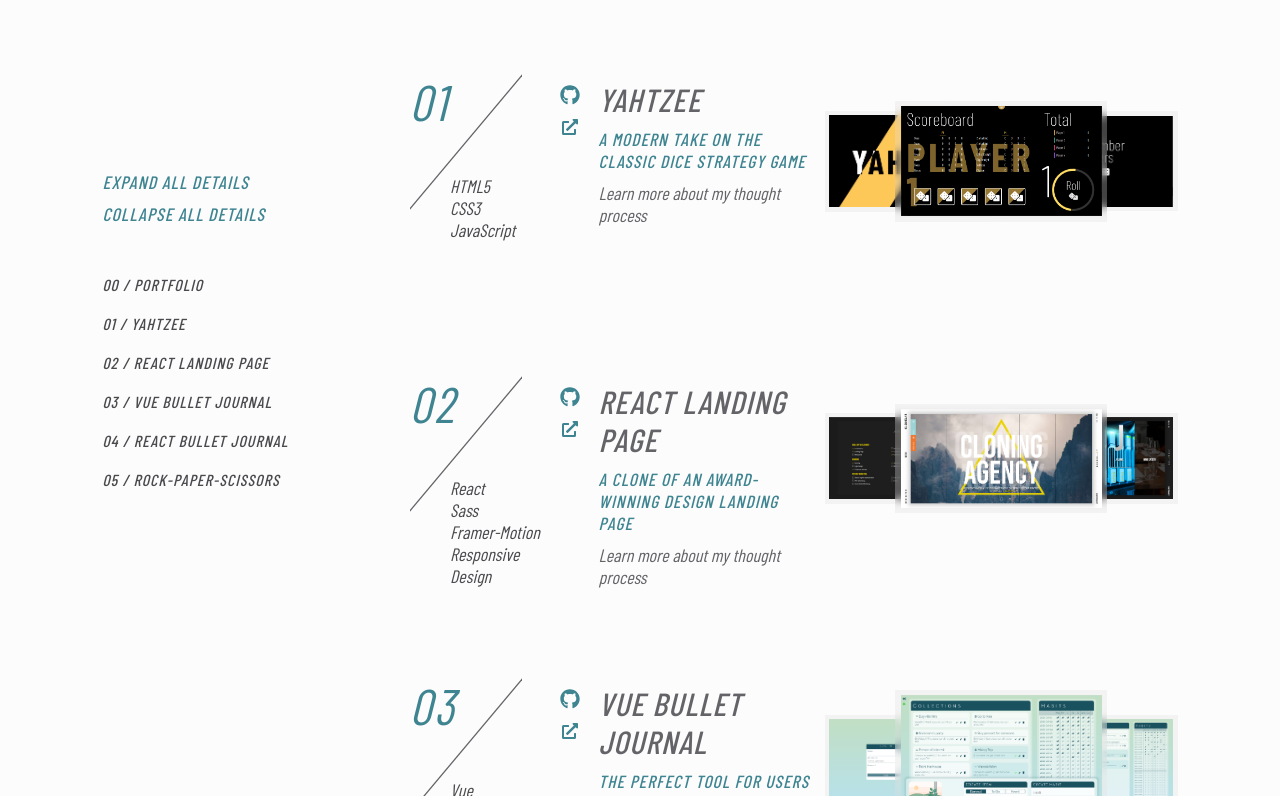
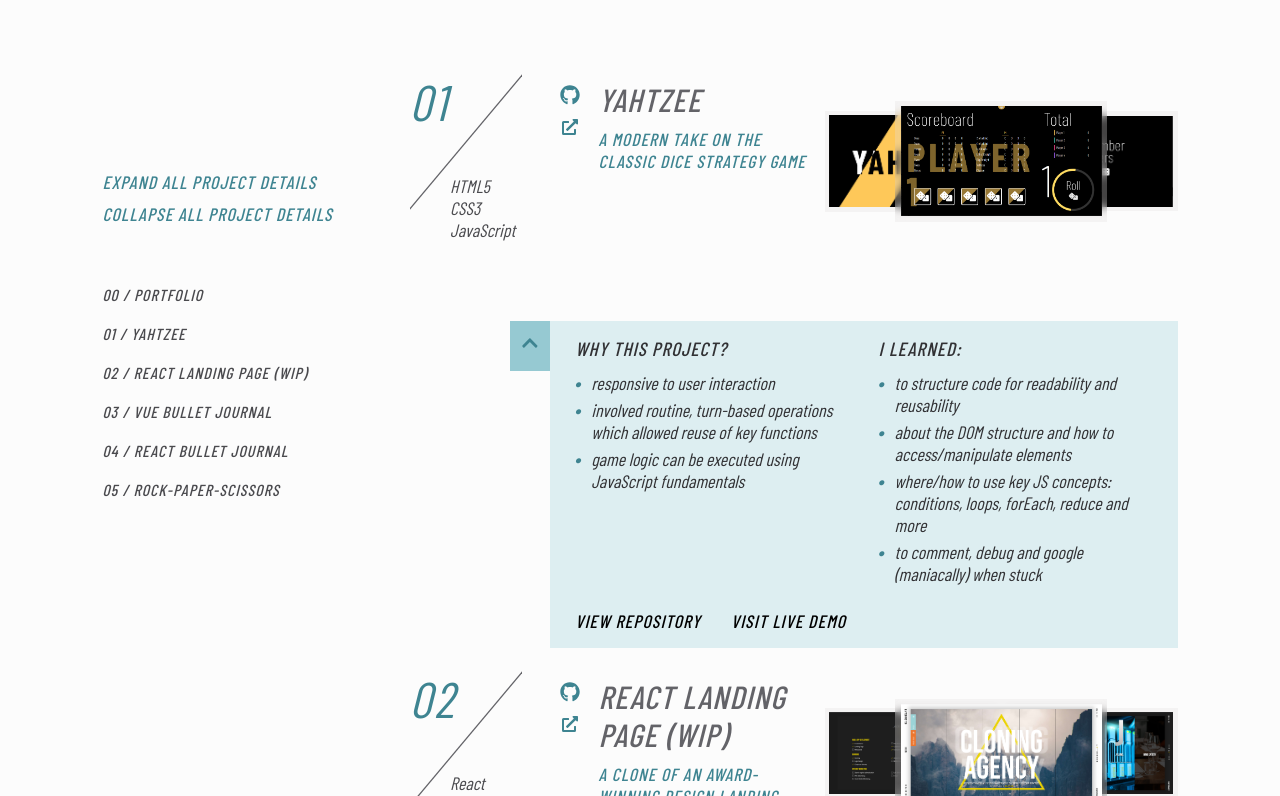
Before and after one commit to vkwho4250/vh-portfolio, a React (Create React App) app: page / in a window 1280 px wide. Shown: the part 2004-2800 px from the top of the page. Built offline with nearby package versions, Linux system fonts and the light colour scheme; a web font is replaced by a local one.

Commit message:
updated project navigation button display

```diff
--- a/src/components/ProjectNavLink.js
+++ b/src/components/ProjectNavLink.js
@@ -25,9 +25,7 @@ function ProjectNavLink({ project, index, changeCursorActive }) {
         onMouseEnter={changeCursorActive}
         onMouseLeave={changeCursorActive}
       >
-            <h5>{`${String(index + 1).padStart(2, "0")} / ${
-               project.title
-            }`}</h5>
+        <h5>{`${String(index + 1).padStart(2, "0")} / ${project.title}`}</h5>
 
         <motion.div
           className="details"
--- a/src/components/ProjectPanel.js
+++ b/src/components/ProjectPanel.js
@@ -27,9 +27,9 @@ function ProjectPanel({
         break;
     }
 
-      // allows expand/collapse of *all* panel details even if some are already open/close
+    // allows expand/collapse of *all* panel details even if some are already opened/closed
     setAllDetails("");
-   }, [allDetails]);
+  }, [allDetails, setAllDetails]);
 
   const handleDetails = () => setShowDetails(!showDetails);
 
@@ -56,6 +56,7 @@ function ProjectPanel({
             className={project.github === "" ? "no-display" : ""}
             title={`${project.title} Github`}
             target="_blank"
+            rel="noreferrer"
             onMouseEnter={changeCursorActive}
             onMouseLeave={changeCursorActive}
           >
@@ -66,6 +67,7 @@ function ProjectPanel({
             className={project.site === "" ? "no-display" : ""}
             title={`${project.title} Live Site`}
             target="_blank"
+            rel="noreferrer"
             onMouseEnter={changeCursorActive}
             onMouseLeave={changeCursorActive}
           >
@@ -84,10 +86,7 @@ function ProjectPanel({
                 {project.tech.map((tech, index) => {
                   return (
                     <span key={index}>
-                                 {tech +
-                                    (index !== project.tech.length - 1
-                                       ? ", "
-                                       : "")}
+                      {tech + (index !== project.tech.length - 1 ? ", " : "")}
                     </span>
                   );
                 })}
@@ -99,19 +98,18 @@ function ProjectPanel({
                   className={project.github === "" ? "no-display" : ""}
                   title={`${project.title} Github`}
                   target="_blank"
+                  rel="noreferrer"
                   onMouseEnter={changeCursorActive}
                   onMouseLeave={changeCursorActive}
                 >
-                           <FontAwesomeIcon
-                              icon={["fab", "github"]}
-                              className="icon"
-                           />
+                  <FontAwesomeIcon icon={["fab", "github"]} className="icon" />
                 </a>
                 <a
                   href={project.site}
                   className={project.site === "" ? "no-display" : ""}
                   title={`${project.title} Live Site`}
                   target="_blank"
+                  rel="noreferrer"
                   onMouseEnter={changeCursorActive}
                   onMouseLeave={changeCursorActive}
                 >
@@ -123,7 +121,7 @@ function ProjectPanel({
               </div>
             </div>
             <p
-                     className="learn-more"
+              className={showDetails ? "no-display" : "thought-process"}
               onClick={handleDetails}
               onMouseEnter={changeCursorActive}
               onMouseLeave={changeCursorActive}
@@ -136,11 +134,13 @@ function ProjectPanel({
               <div className="img-container">
                 <img
                   src={`${process.env.PUBLIC_URL}/assets/${project.folder}/${project.screenshots[0]}.png`}
+                  alt={`${project.title} screenshot`}
                 ></img>
               </div>
               <div className="img-container">
                 <img
                   src={`${process.env.PUBLIC_URL}/assets/${project.folder}/${project.screenshots[1]}.png`}
+                  alt={`${project.title} screenshot`}
                 ></img>
               </div>
             </div>
@@ -148,6 +148,7 @@ function ProjectPanel({
               <div className="img-container">
                 <img
                   src={`${process.env.PUBLIC_URL}/assets/${project.folder}/${project.screenshots[2]}.png`}
+                  alt={`${project.title} screenshot`}
                 ></img>
               </div>
             </div>
@@ -201,6 +202,7 @@ function ProjectPanel({
             className={project.github === "" ? "no-display" : ""}
             title={`${project.title} Github`}
             target="_blank"
+            rel="noreferrer"
             onMouseEnter={changeCursorActive}
             onMouseLeave={changeCursorActive}
           >
@@ -211,6 +213,7 @@ function ProjectPanel({
             className={project.site === "" ? "no-display" : ""}
             title={`${project.title} Live Site`}
             target="_blank"
+            rel="noreferrer"
             onMouseEnter={changeCursorActive}
             onMouseLeave={changeCursorActive}
           >
--- a/src/components/ProjectPanel.scss
+++ b/src/components/ProjectPanel.scss
@@ -78,6 +78,10 @@
     h5 {
       font-size: calc(max(1.5vw, 4vh));
     }
+
+    .thought-process {
+      text-decoration: underline;
+    }
   }
 
   .project-images {
@@ -128,10 +132,6 @@
       height: auto;
     }
   }
-}
-
-.learn-more:hover {
-   text-decoration: underline;
 }
 
 .secondary-panel {
--- a/src/components/Projects.js
+++ b/src/components/Projects.js
@@ -1,5 +1,5 @@
+import "./Projects.scss";
 import React, { useState } from "react";
-import "./Projects.scss";
 import ProjectPanel from "./ProjectPanel";
 import ProjectInfo from "../data/ProjectInfo";
 import ProjectNavLink from "./ProjectNavLink";
@@ -12,7 +12,7 @@ function Projects({ changeCursorActive }) {
     tech: ["React", "Sass", "Framer-Motion"],
   };
 
-   const [allDetails, setAllDetails] = useState("");
+  const [allDetails, setAllDetails] = useState("expand");
 
   const openAllDetails = () => setAllDetails("expand");
   const closeAllDetails = () => setAllDetails("collapse");
@@ -26,20 +26,20 @@ function Projects({ changeCursorActive }) {
         <div className="nav-links">
           <div className="project-list">
             <div className="detail-options">
-                     <div
+              <button
                 onClick={openAllDetails}
                 onMouseEnter={changeCursorActive}
                 onMouseLeave={changeCursorActive}
               >
-                        <h6>Expand All Details</h6>
-                     </div>
-                     <div
+                <h6>Expand All Project Details</h6>
+              </button>
+              <button
                 onClick={closeAllDetails}
                 onMouseEnter={changeCursorActive}
                 onMouseLeave={changeCursorActive}
               >
-                        <h6>Collapse All Details</h6>
-                     </div>
+                <h6>Collapse All Project Details</h6>
+              </button>
             </div>
             <ul>
               <ProjectNavLink
--- a/src/components/Projects.scss
+++ b/src/components/Projects.scss
@@ -32,9 +32,9 @@
   .detail-options {
     margin-bottom: 20%;
     font-style: italic;
+
+    button {
       color: $green-blue;
-
-      h6 {
       margin-bottom: 10rem;
     }
   }
@@ -51,11 +51,15 @@
     display: block;
   }
   .project-list {
-      @include flex-container(space-between, flex-start);
+    display: block;
+    width: 100%;
     padding: 2vh 0;
-
     border-bottom: 9rem double rgba($green-blue, 0.2);
     margin-bottom: 5vh;
+  }
+
+  .detail-options {
+    display: none;
   }
 }
 
--- a/src/data/ProjectInfo.js
+++ b/src/data/ProjectInfo.js
@@ -61,7 +61,7 @@ const reactBulletJournal = {
 };
 
 const reactLandingPage = {
-   title: "React Landing Page",
+  title: "React Landing Page (WIP)",
   folder: "react-lp-clone",
   description: "A clone of an award-winning design landing page",
   reasons: [
```
Also changed, not shown: src/components/About.js (+15 -20 lines), src/components/About.scss (indentation only). Lines whose indentation alone changed are shown as unchanged.
